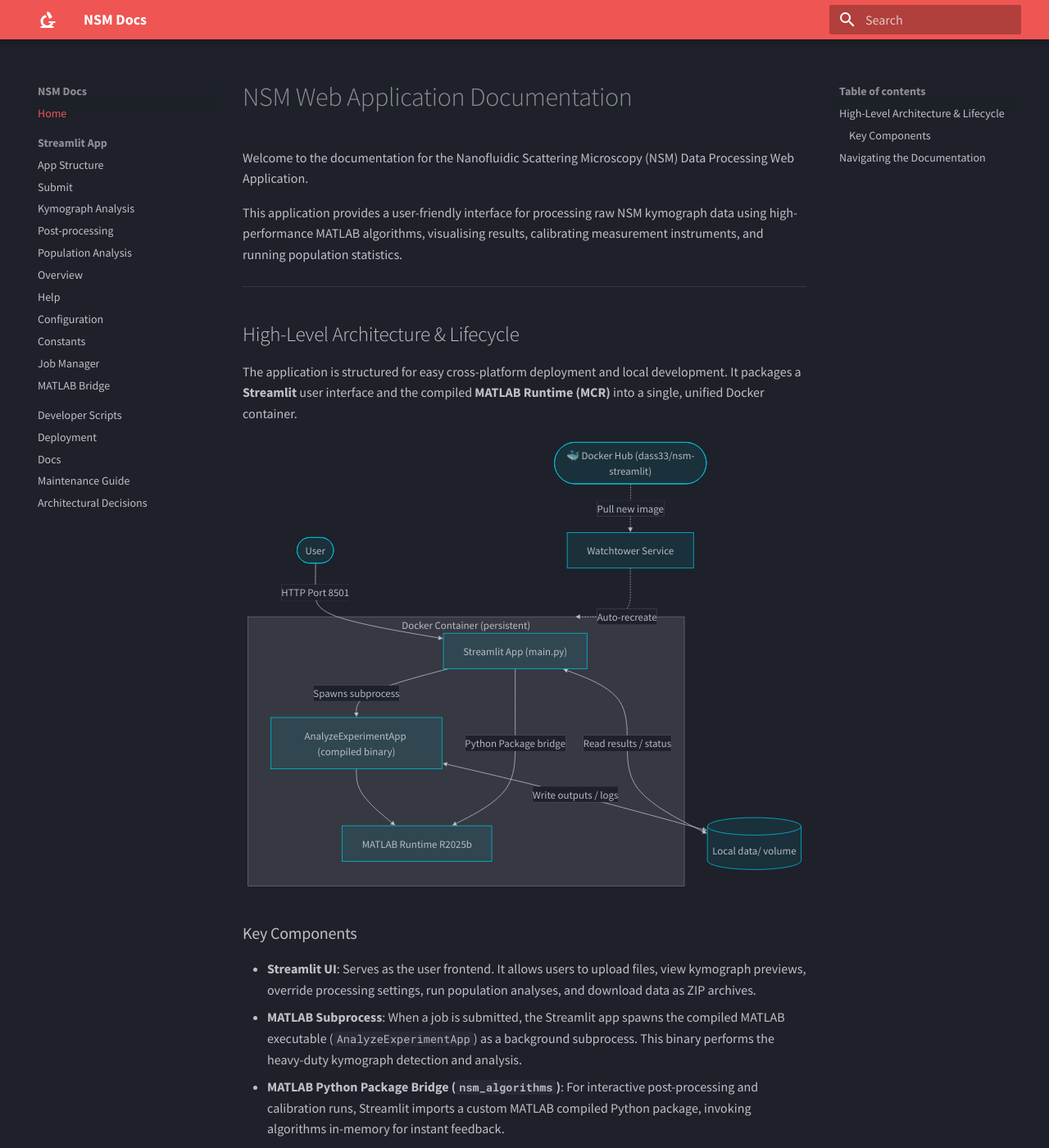
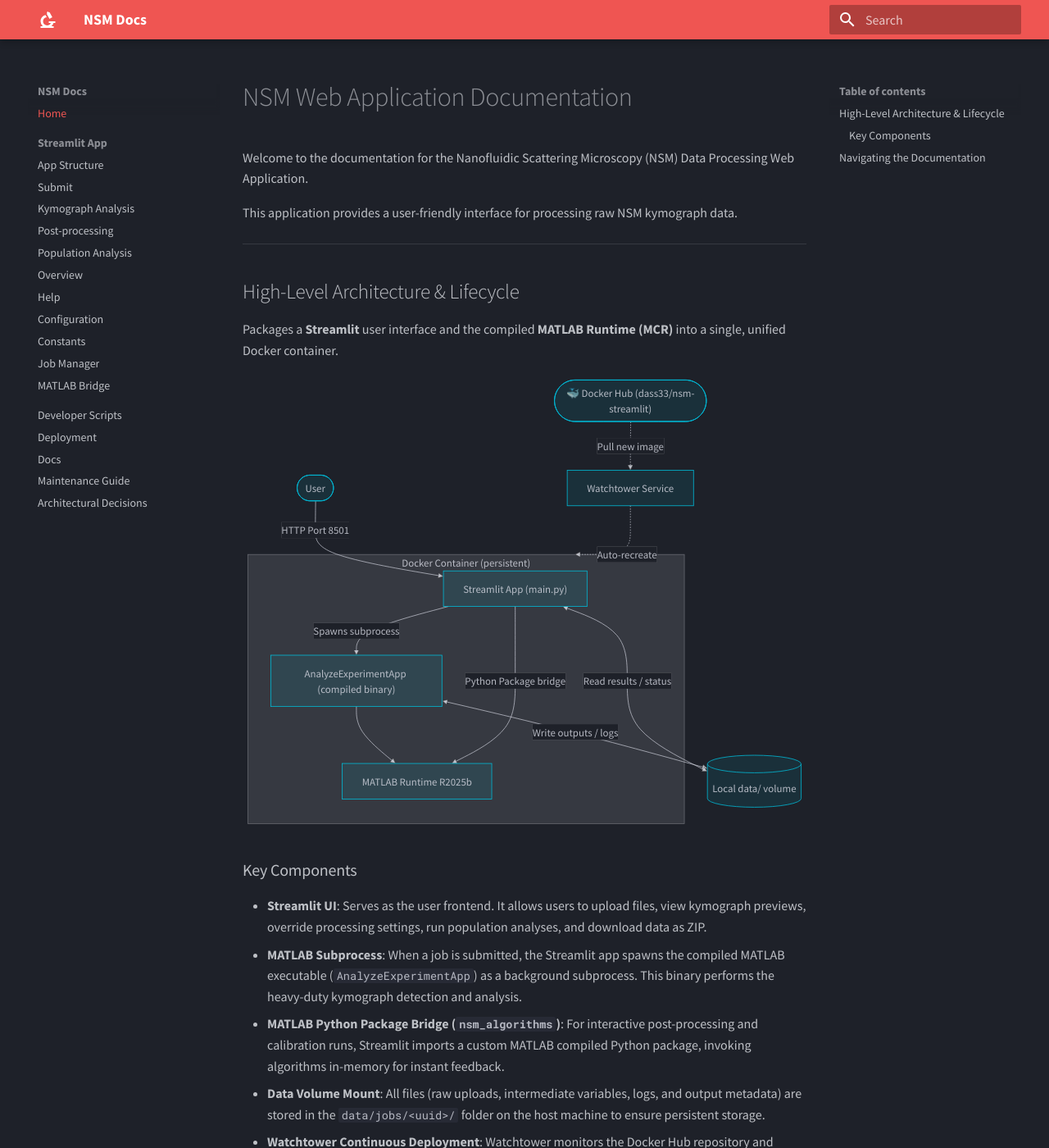
Before and after one commit to Dass33/MatlabPoC, an MkDocs documentation site: the page built from docs/index.md, in a window 1280 px wide and 1400 px high. Shown: the whole window at 82% size. Built offline with MkDocs 1.6.1 and Material for MkDocs 9.7.7, drawn with Linux system fonts in a browser that asks for light colours; some of the changed text lies outside the part shown.

Commit message:
docs: refine docs

````diff
--- a/docs/index.md
+++ b/docs/index.md
@@ -2,13 +2,13 @@
 
 Welcome to the documentation for the Nanofluidic Scattering Microscopy (NSM) Data Processing Web Application.
 
-This application provides a user-friendly interface for processing raw NSM kymograph data using high-performance MATLAB algorithms, visualising results, calibrating measurement instruments, and running population statistics.
+This application provides a user-friendly interface for processing raw NSM kymograph data.
 
 ---
 
 ## High-Level Architecture & Lifecycle
 
-The application is structured for easy cross-platform deployment and local development. It packages a **Streamlit** user interface and the compiled **MATLAB Runtime (MCR)** into a single, unified Docker container.
+Packages a **Streamlit** user interface and the compiled **MATLAB Runtime (MCR)** into a single, unified Docker container.
 
 ```mermaid
 flowchart TB
@@ -38,7 +38,7 @@ flowchart TB
 
 ### Key Components
 
-*   **Streamlit UI**: Serves as the user frontend. It allows users to upload files, view kymograph previews, override processing settings, run population analyses, and download data as ZIP archives.
+*   **Streamlit UI**: Serves as the user frontend. It allows users to upload files, view kymograph previews, override processing settings, run population analyses, and download data as ZIP.
 *   **MATLAB Subprocess**: When a job is submitted, the Streamlit app spawns the compiled MATLAB executable (`AnalyzeExperimentApp`) as a background subprocess. This binary performs the heavy-duty kymograph detection and analysis.
 *   **MATLAB Python Package Bridge (`nsm_algorithms`)**: For interactive post-processing and calibration runs, Streamlit imports a custom MATLAB compiled Python package, invoking algorithms in-memory for instant feedback.
 *   **Data Volume Mount**: All files (raw uploads, intermediate variables, logs, and output metadata) are stored in the `data/jobs/<uuid>/` folder on the host machine to ensure persistent storage.
@@ -55,5 +55,4 @@ flowchart TB
 *   **[Developer Scripts](scripts.md)**: Quick reference and summaries of the Python helper scripts in the repository.
 *   **[Architectural Decision Records (ADR)](reasoning.md)**: Rationale behind technologies chosen for this project (Streamlit, MATLAB runtime integration, Docker).
 
-New to the app? Visiting it with `?tutorial=on` added to the URL shows a step-by-step banner
-with a **Run demo dataset** button, so you can see the full workflow without uploading your own files first.
+`?tutorial=on` added to the URL shows a step-by-step banner with a **Run demo dataset** button, so you can see the full workflow without uploading your own files first.
````
Also changed, not shown: docs/maintenance.md (+2 -0 lines), docs/reasoning.md (+3 -3 lines).
